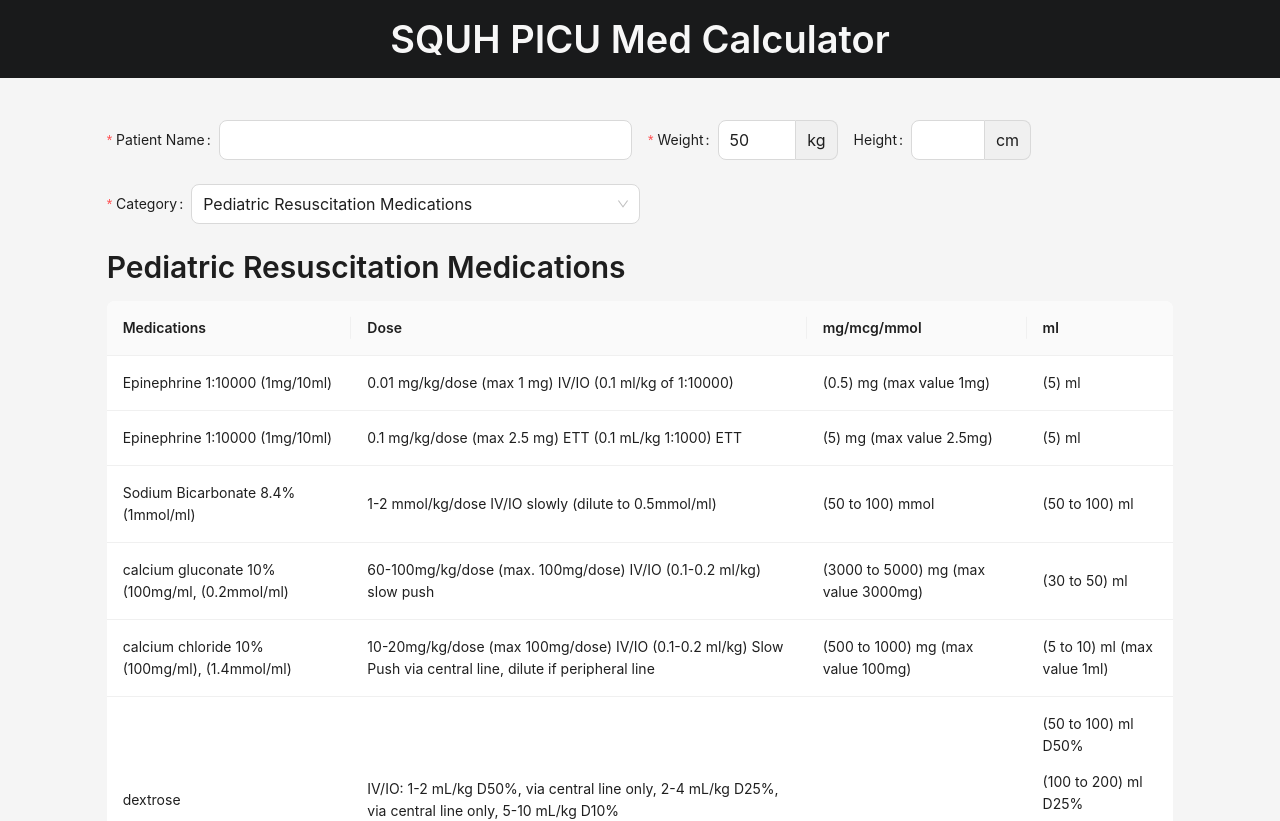
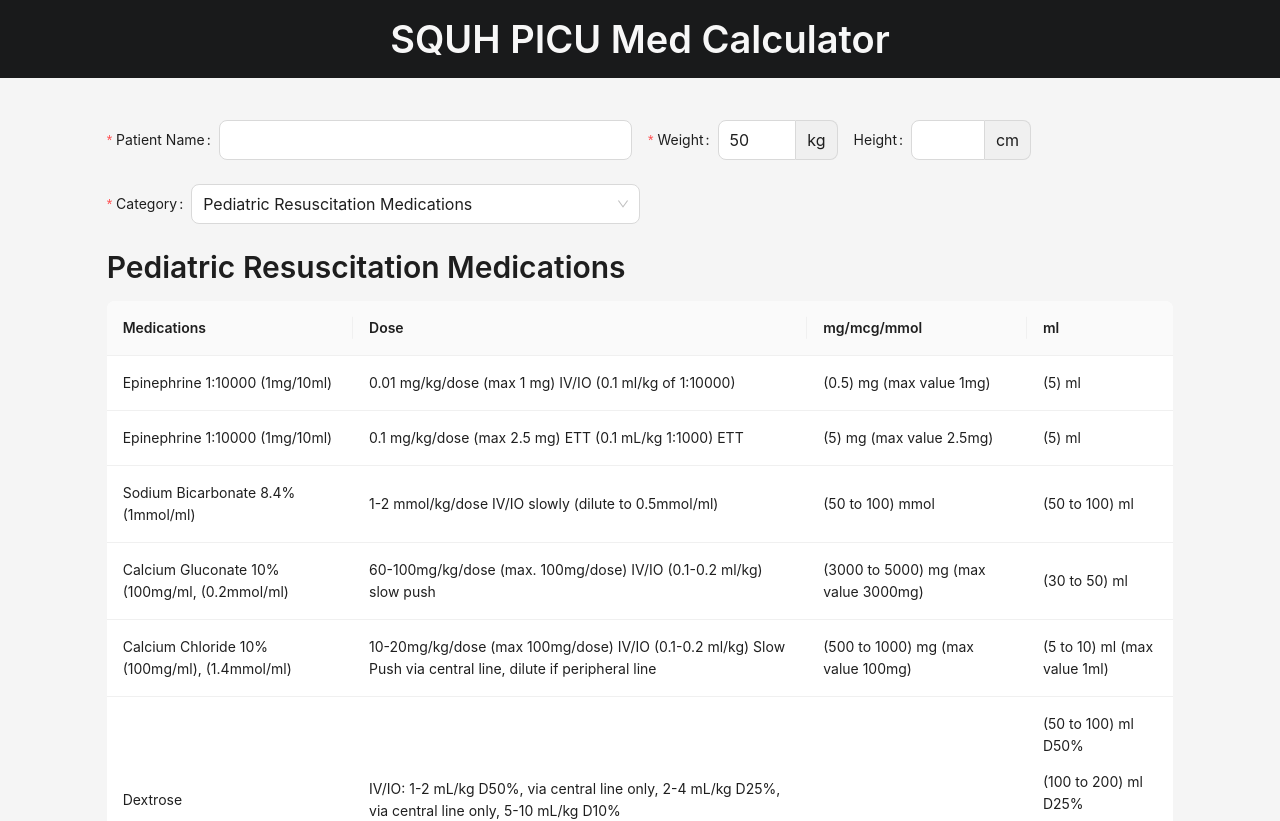
Before and after one commit to bader-nasser/squh-picu-med-calculator, a Next.js app: page / in a window 1280 px wide. Shown: the top 821 px of the page. Built offline with nearby package versions, Linux system fonts and the light colour scheme.

Commit message:
Use `capitalize`

```diff
--- a/package.json
+++ b/package.json
@@ -1,7 +1,7 @@
 {
 	"name": "squh-picu-med-calculator",
 	"prettyName": "SQUH PICU Med Calculator",
-	"version": "0.16.1",
+	"version": "0.17.0",
 	"repository": "bader-nasser/squh-picu-med-calculator",
 	"license": "MIT",
 	"private": true,
--- a/src/components/inotropic-infusions.tsx
+++ b/src/components/inotropic-infusions.tsx
@@ -1,7 +1,7 @@
 import {Table, Typography} from 'antd';
 import type {ColumnsType} from 'antd/es/table';
 import data from '@/data/inotropic-infusions.json';
-import {displayData, getNumberWithOneDecimalPoint} from '@/utilities';
+import {displayData, getNumberWithOneDecimalPoint, capitalize} from '@/utilities';
 
 const {Title} = Typography;
 const {medications}: {medications: InotropicInfusion[]} = data;
@@ -62,6 +62,9 @@ const columns: ColumnsType<DataType> = [
 		title: 'Medications',
 		dataIndex: 'medications',
 		key: 'medications',
+		render(_, {medications}) {
+			return capitalize(medications);
+		},
 	},
 	{
 		title: 'Dose',
@@ -76,12 +79,12 @@ const columns: ColumnsType<DataType> = [
 			const {info, multiplier, unit} = dose;
 
 			if (typeof multiplier === 'number') {
-				const doseAmount = getDoseAmount({
-					multiplier, weight,
-				});
+				const doseAmount = getDoseAmount({multiplier, weight});
 				text = `(${doseAmount}) ${unit}`;
 			} else {
-				const [v1, v2] = multiplier.map(m => getDoseAmount({multiplier: m, weight}));
+				const [v1, v2] = multiplier.map(m =>
+					getDoseAmount({multiplier: m, weight}),
+				);
 				text = `(${v1} to ${v2}) ${unit}`;
 			}
 
@@ -99,7 +102,7 @@ const columns: ColumnsType<DataType> = [
 		key: 'formula_50ml',
 		render(_, {formula_50ml, weight}) {
 			if (typeof formula_50ml === 'string') {
-				return formula_50ml;
+				return capitalize(formula_50ml);
 			}
 
 			const {text, multiplier, ns_multiplier: nsMultiplier} = formula_50ml;
@@ -107,7 +110,7 @@ const columns: ColumnsType<DataType> = [
 			const nsAmount = getNsAmount({nsMultiplier, multiplier, weight});
 			let newText = text.replace('_amount_', `${amount}`);
 			newText = newText.replace('_ns_amount_', `${nsAmount}`);
-			return newText;
+			return capitalize(newText);
 		},
 	},
 	{
@@ -115,7 +118,10 @@ const columns: ColumnsType<DataType> = [
 		dataIndex: 'compatible',
 		key: 'compatible',
 		render(_, {compatible}) {
-			return displayData(compatible, {joinBy: ', '});
+			return displayData(compatible, {
+				joinBy: ', ',
+				capitalize: {secondWord: true},
+			});
 		},
 	},
 	{
@@ -123,7 +129,10 @@ const columns: ColumnsType<DataType> = [
 		dataIndex: 'incompatible',
 		key: 'incompatible',
 		render(_, {incompatible}) {
-			return displayData(incompatible, {joinBy: ', '});
+			return displayData(incompatible, {
+				joinBy: ', ',
+				capitalize: {secondWord: true},
+			});
 		},
 	},
 ];
--- a/src/components/other-important-infusions.tsx
+++ b/src/components/other-important-infusions.tsx
@@ -1,7 +1,7 @@
 import {Table, Typography} from 'antd';
 import type {ColumnsType} from 'antd/es/table';
 import data from '@/data/other-important-infusions.json';
-import {displayData, getNumberWithOneDecimalPoint, prettifyKeyName} from '@/utilities';
+import {displayData, getNumberWithOneDecimalPoint, prettifyKeyName, capitalize} from '@/utilities';
 
 const {Title} = Typography;
 const {medications}: {medications: OtherImportantInfusion[]} = data;
@@ -31,6 +31,9 @@ const columns: ColumnsType<DataType> = [
 		title: 'Medications',
 		dataIndex: 'medications',
 		key: 'medications',
+		render(_, {medications}) {
+			return capitalize(medications);
+		},
 	},
 	{
 		title: 'Dose',
@@ -63,7 +66,7 @@ const columns: ColumnsType<DataType> = [
 		dataIndex: 'formula_50ml',
 		key: 'formula_50ml',
 		render(_, {formula_50ml}) {
-			return displayData(formula_50ml);
+			return displayData(formula_50ml, {capitalize: true});
 		},
 	},
 	{
@@ -71,7 +74,10 @@ const columns: ColumnsType<DataType> = [
 		dataIndex: 'compatible',
 		key: 'compatible',
 		render(_, {compatible}) {
-			return displayData(compatible, {joinBy: ', '});
+			return displayData(compatible, {
+				joinBy: ', ',
+				capitalize: {secondWord: true},
+			});
 		},
 	},
 	{
@@ -79,7 +85,10 @@ const columns: ColumnsType<DataType> = [
 		dataIndex: 'incompatible',
 		key: 'incompatible',
 		render(_, {incompatible}) {
-			return displayData(incompatible, {joinBy: ', '});
+			return displayData(incompatible, {
+				joinBy: ', ',
+				capitalize: {secondWord: true},
+			});
 		},
 	},
 ];
--- a/src/components/pediatric-intubation-medications.tsx
+++ b/src/components/pediatric-intubation-medications.tsx
@@ -58,7 +58,7 @@ const columns: ColumnsType<DataType> = [
 		dataIndex: 'medications',
 		key: 'medications',
 		render(_, {medications}) {
-			return displayData(medications);
+			return displayData(medications, {capitalize: true});
 		},
 	},
 	{
--- a/src/components/pediatric-resuscitation-medications.tsx
+++ b/src/components/pediatric-resuscitation-medications.tsx
@@ -41,6 +41,9 @@ const columns: ColumnsType<DataType> = [
 		title: 'Medications',
 		dataIndex: 'medications',
 		key: 'medications',
+		render(_, {medications}) {
+			return displayData(medications, {capitalize: {secondWord: true}});
+		},
 	},
 	{
 		title: 'Dose',
--- a/src/components/sedation-and-anaesthesia.tsx
+++ b/src/components/sedation-and-anaesthesia.tsx
@@ -1,6 +1,6 @@
 import {Table, Typography} from 'antd';
 import type {ColumnsType} from 'antd/es/table';
-import {displayData, getNumberWithOneDecimalPoint, prettifyKeyName} from '@/utilities';
+import {displayData, getNumberWithOneDecimalPoint, prettifyKeyName, capitalize} from '@/utilities';
 import data from '@/data/sedation-and-anaesthesia.json';
 
 const {Title} = Typography;
@@ -33,6 +33,9 @@ const columns: ColumnsType<DataType> = [
 		title: 'Medications',
 		dataIndex: 'medications',
 		key: 'medications',
+		render(_, {medications}) {
+			return capitalize(medications);
+		},
 	},
 	{
 		title: 'Dose',
@@ -71,7 +74,7 @@ const columns: ColumnsType<DataType> = [
 		dataIndex: 'formula_50ml',
 		key: 'formula_50ml',
 		render(_, {formula_50ml}) {
-			return displayData(formula_50ml);
+			return displayData(formula_50ml, {capitalize: true});
 		},
 	},
 	{
@@ -79,7 +82,10 @@ const columns: ColumnsType<DataType> = [
 		dataIndex: 'compatible',
 		key: 'compatible',
 		render(_, {compatible}) {
-			return displayData(compatible, {joinBy: ', '});
+			return displayData(compatible, {
+				joinBy: ', ',
+				capitalize: {secondWord: true},
+			});
 		},
 	},
 	{
@@ -87,7 +93,10 @@ const columns: ColumnsType<DataType> = [
 		dataIndex: 'incompatible',
 		key: 'incompatible',
 		render(_, {incompatible}) {
-			return displayData(incompatible, {joinBy: ', '});
+			return displayData(incompatible, {
+				joinBy: ', ',
+				capitalize: {secondWord: true},
+			});
 		},
 	},
 ];
--- a/src/utilities/index.tsx
+++ b/src/utilities/index.tsx
@@ -8,29 +8,49 @@ export function getNumberWithOneDecimalPoint(value: number) {
 	return Number.parseFloat(value.toFixed(1));
 }
 
-export function capitalize(text: string, options?: {secondWord: boolean}) {
+export function capitalize(text: string, options?: {secondWord: boolean}): string {
 	let newText = text;
 	newText = `${newText[0].toUpperCase()}${newText.slice(1)}`;
 	if (options?.secondWord) {
-		const [firstWord, secondWord = '', ...rest] = newText.split(' ');
-		newText = `${firstWord}${capitalize(secondWord)}${rest.toString()}}`;
+		return newText
+			.split(' ')
+			.map((t, index) => (index === 1 ? capitalize(t) : t))
+			.join(' ');
 	}
 
 	return newText;
 }
 
 type DisplayDataOptions = {
-	joinBy: string;
+	joinBy?: string;
+	capitalize?: boolean | {
+		secondWord: boolean;
+	};
 };
 
-export function displayData(data: string | string[] | Record<string, string>, options?: DisplayDataOptions) {
+export function displayData(
+	data: string | string[] | Record<string, string>,
+	options: DisplayDataOptions = {},
+) {
+	const {joinBy, capitalize: cap = false} = options;
 	if (typeof data === 'string') {
-		return data;
+		return cap
+			? capitalize(data, {
+				secondWord: typeof cap === 'object' && cap?.secondWord,
+			})
+			: data;
 	}
 
 	if (Array.isArray(data)) {
-		if (options) {
-			return data.join(options.joinBy);
+		if (typeof joinBy === 'string') {
+			return data
+				.map(d => cap
+					? capitalize(d, {
+						secondWord: typeof cap === 'object' && cap?.secondWord,
+					})
+					: d,
+				)
+				.join(joinBy);
 		}
 
 		return (
```
